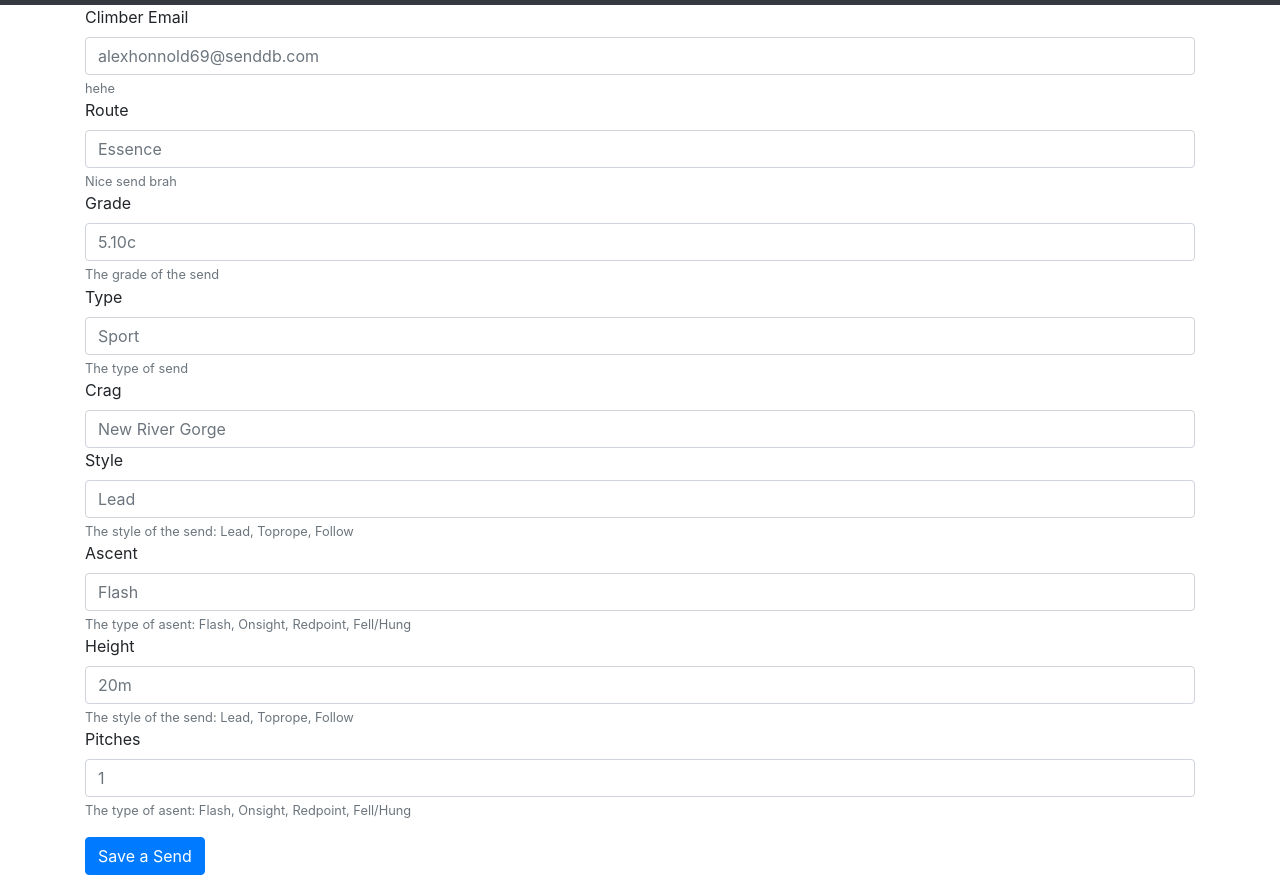
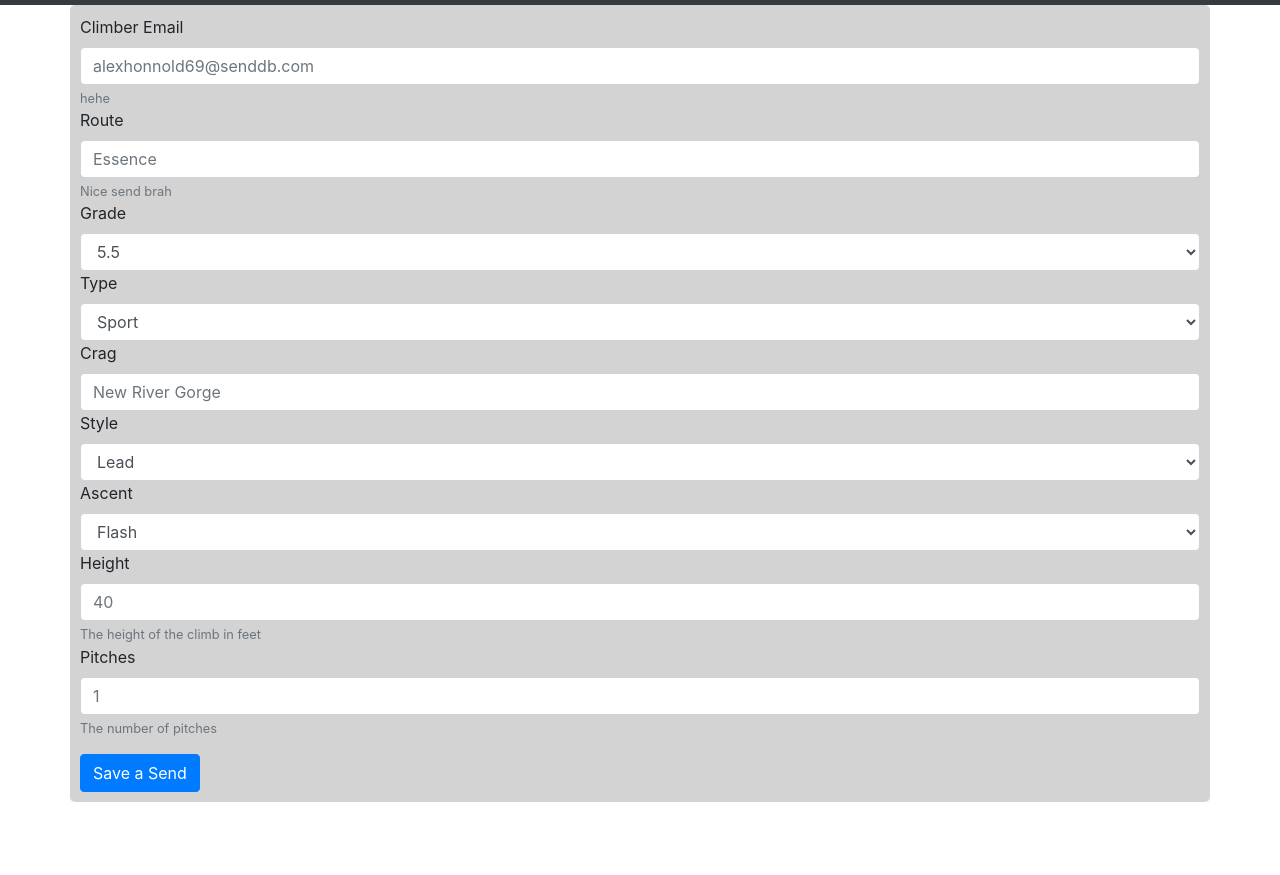
Before and after one commit to jwallace145/SendDBFrontend, a plain HTML site: page public/save-a-send.html in a window 1280 px wide. Shown: the part 51-926 px from the top of the page. After the commit the page ends 853 px from the top, so only its background shows below. Drawn offline with nearby package versions, Linux system fonts and the light colour scheme.

Commit message:
styled the website a bit

```diff
--- a/public/css/index.css
+++ b/public/css/index.css
@@ -5,3 +5,15 @@
     background-position: center;
     background-repeat: no-repeat;
 }
+
+.form-container {
+    background-color: lightgray;
+    border-radius: 5px;
+    padding: 10px;
+}
+
+.senddb-title {
+    display: inline-block;
+    vertical-align: middle;
+    font-size: 48px;
+}
--- a/public/save-a-send.html
+++ b/public/save-a-send.html
@@ -41,10 +41,12 @@
     </div>
   </nav>
   <div class="container">
+    <div class="row">
+      <div class="col form-container">
         <form>
           <div class="form-group">
             <label>Climber Email</label>
-        <input class="form-control" id="climber-email" placeholder="alexhonnold69@senddb.com">
+            <input type="email" class="form-control" id="climber-email" placeholder="alexhonnold69@senddb.com">
             <small class="form-text text-muted">hehe</small>
 
             <label>Route</label>
@@ -52,35 +54,72 @@
             <small class="form-text text-muted">Nice send brah</small>
 
             <label>Grade</label>
-        <input class="form-control" id="grade" placeholder="5.10c">
-        <small class="form-text text-muted">The grade of the send</small>
+            <select class="form-control" id="grade">
+              <option>5.5</option>
+              <option>5.6</option>
+              <option>5.7</option>
+              <option>5.8</option>
+              <option>5.9</option>
+              <option>5.10a</option>
+              <option>5.10b</option>
+              <option>5.10c</option>
+              <option>5.10d</option>
+              <option>5.11a</option>
+              <option>5.11b</option>
+              <option>5.11c</option>
+              <option>5.11d</option>
+              <option>5.12a</option>
+              <option>5.12b</option>
+              <option>5.12c</option>
+              <option>5.12d</option>
+              <option>5.13a</option>
+              <option>5.13b</option>
+              <option>5.13c</option>
+              <option>5.13d</option>
+              <option>5.14a</option>
+              <option>5.14b</option>
+              <option>5.14c</option>
+              <option>5.14d</option>
+            </select>
 
             <label>Type</label>
-        <input class="form-control" id="type" placeholder="Sport">
-        <small class="form-text text-muted">The type of send</small>
+            <select class="form-control" id="type">
+              <option>Sport</option>
+              <option>Trad</option>
+              <option>Boulder</option>
+            </select>
 
             <label>Crag</label>
             <input class="form-control" id="crag" placeholder="New River Gorge">
 
             <label>Style</label>
-        <input class="form-control" id="style" placeholder="Lead">
-        <small class="form-text text-muted">The style of the send: Lead, Toprope, Follow</small>
+            <select class="form-control" id="style">
+              <option>Lead</option>
+              <option>Toprope</option>
+              <option>Follow</option>
+            </select>
 
             <label>Ascent</label>
-        <input class="form-control" id="ascent" placeholder="Flash">
-        <small class="form-text text-muted">The type of asent: Flash, Onsight, Redpoint, Fell/Hung</small>
+            <select class="form-control" id="ascent">
+              <option>Flash</option>
+              <option>Onsight</option>
+              <option>Redpoint</option>
+              <option>Fell/Hung</option>
+            </select>
 
             <label>Height</label>
-        <input class="form-control" id="height" placeholder="20m">
-        <small class="form-text text-muted">The style of the send: Lead, Toprope, Follow</small>
+            <input type="number" class="form-control" id="height" placeholder="40">
+            <small class="form-text text-muted">The height of the climb in feet</small>
 
             <label>Pitches</label>
-        <input class="form-control" id="pitches" placeholder="1">
-        <small class="form-text text-muted">The type of asent: Flash, Onsight, Redpoint, Fell/Hung</small>
+            <input type="number" class="form-control" id="pitches" placeholder="1">
+            <small class="form-text text-muted">The number of pitches</small>
 
           </div>
           <button id="save-a-send-btn" type="button" class="btn btn-primary">Save a Send</button>
         </form>
+      </div>
+    </div>
   </div>
 
   <!-- Custom JavaScript -->
```
Also changed, not shown: public/create-climber.html (+4 -0 lines), public/index.html (+1 -2 lines). Lines whose indentation alone changed are shown as unchanged.
